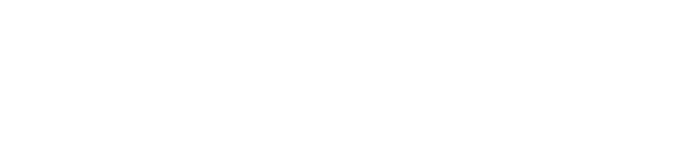
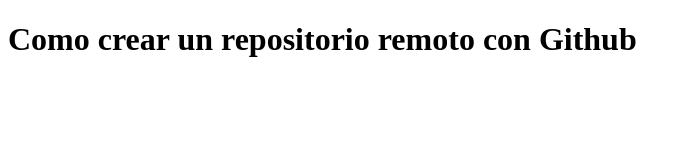
Before and after one commit to ElizabotProjects/demostracion_repositorio_nextu, a plain HTML site: page index.html in a window 1280 px wide. Shown: the whole page, without its empty margins (0-690 px from the left). Drawn offline with Linux system fonts and the light colour scheme.

Commit message:
Agregado h1 al documento html

```diff
--- a/index.html
+++ b/index.html
@@ -6,6 +6,6 @@
   <title>Practica Github</title>
 </head>
 <body>
-
+  <h1>Como crear un repositorio remoto con Github</h1>
 </body>
 </html>
```
